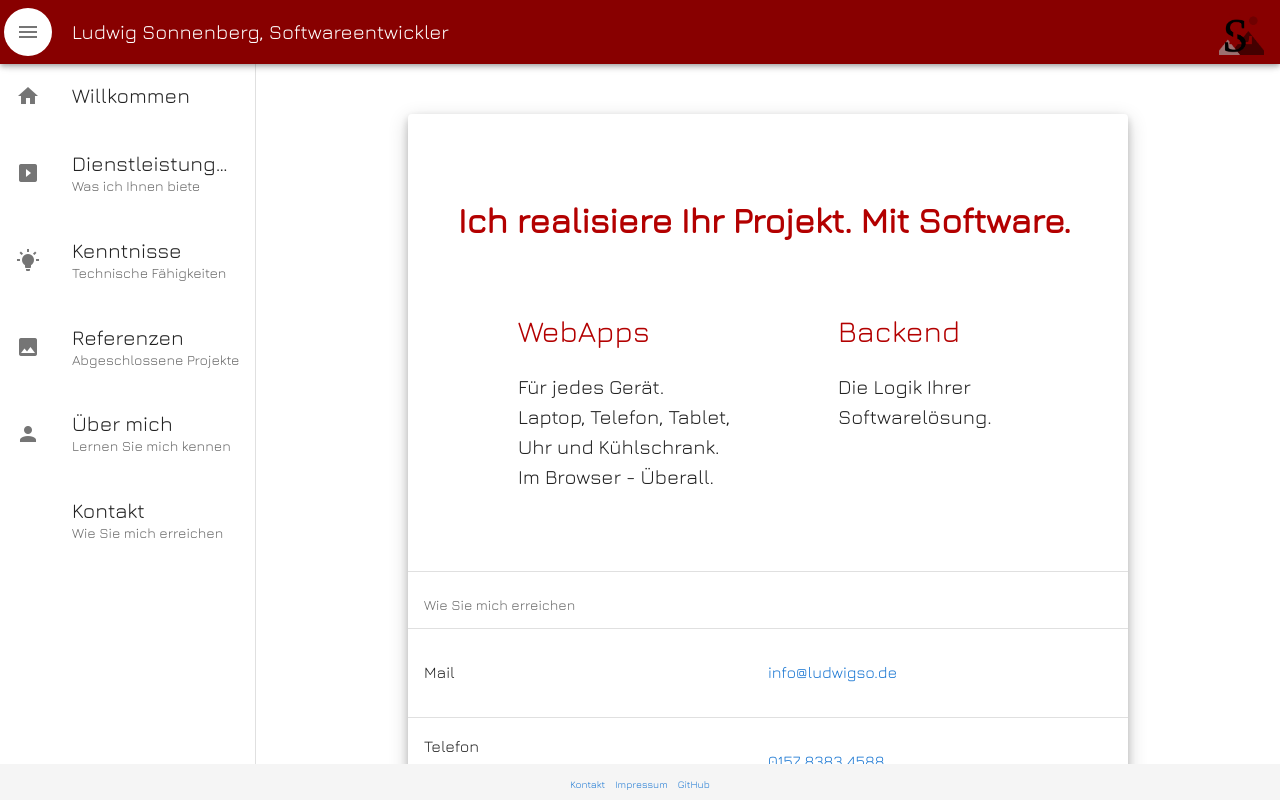
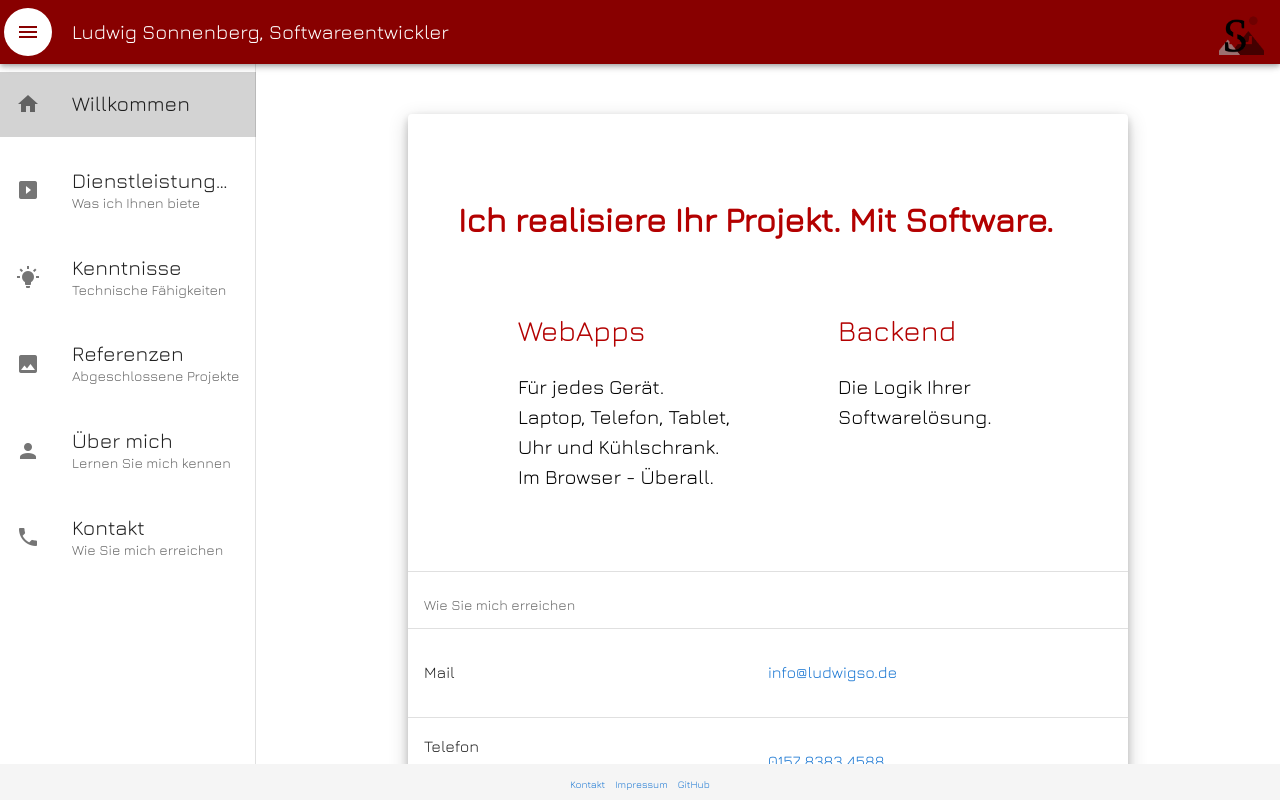
Before and after one commit to LudwigSo/ludwigbr_de, a Vue app: page / in a window 1280 px wide. Shown: the top 800 px of the page. Built offline with nearby package versions, Linux system fonts and the light colour scheme.

Commit message:
Add mouseover for frontpage

```diff
--- a/public/index.html
+++ b/public/index.html
@@ -11,7 +11,7 @@
   </head>
   <body>
     <noscript>
-      <strong>We're sorry but ludwigbr_de doesn't work properly without JavaScript enabled. Please enable it to continue.</strong>
+      <strong>We're sorry but LudwigSo.de doesn't work properly without JavaScript enabled. Please enable it to continue.</strong>
     </noscript>
     <div id="app"></div>
     <!-- built files will be auto injected -->
@@ -19,7 +19,6 @@
 </html>
 
 <style lang="css">
-
 /*
 
 scrollbar css, use with caution!
--- a/src/App.vue
+++ b/src/App.vue
@@ -19,9 +19,6 @@
         <img id="toolbar-img" src="@/assets/logo-hell-transparent.png" height="45px">
       </v-toolbar-title>
     </v-app-bar>
-
-
-
 
     <div id="background-image-container">
       <v-content class="content">
@@ -71,7 +68,7 @@ export default Vue.extend({
 .myColor-2-2 { color: #d21212; }
 /* .myColor-2-3 { background-color: #FEE9A7 !important; } */
 .myColor-2-3 { background-color: #880000 !important; }
-.myColor-2-4 { background-color: white !important; }
+.myColor-2-4 { background-color: white !important; color:#880000 !important }
 /* .myColor-2-4 { background-color: #FFFFFF !important; } */
 .myColor-2-5 { background-color: #d21212 !important; }
 
@@ -112,7 +109,6 @@ export default Vue.extend({
   margin: 0 auto 0 auto;
 }
 .footer-text {
-  /* color: green; */
   padding: 0 5px 0 5px;
   font-size: 10px;
 }
--- a/src/components/FrontpageDesktop.vue
+++ b/src/components/FrontpageDesktop.vue
@@ -3,25 +3,32 @@
         <div id="Header" class="header business-card">
             <span>Ich realisiere Ihr Projekt. Mit Software.</span>
         </div>
+
+        <router-link to="/services">
+            <div id="web-apps-box" class="highlight-box" />
             <div id="WebApps" class="subheader business-card">
                 <span>WebApps</span>
-        </div>
-        <div id="Backend" class="subheader business-card">
-            <span>Backend</span>
             </div>
             <div id="WebAppsText" class="text business-card">
                 <span>Für jedes Gerät. <br> Laptop, Telefon, Tablet, <br> Uhr und Kühlschrank. <br> Im Browser - Überall.</span>
             </div>
+        </router-link>
+
+        <router-link to="/services">
+            <div id="backend-box" class="highlight-box"></div>
+            <div id="Backend" class="subheader business-card">
+                <span>Backend</span>
+            </div>
             <div id="BackendText" class="text business-card">
                 <span>Die Logik Ihrer <br> Softwarelösung. </span>
             </div>
+        </router-link>
     </div>
 </template>
 
 <script>
 export default {
   name: 'frontpageDesktop',
-
 }
 </script>
 
@@ -49,28 +56,57 @@ export default {
     top: 80px;
     width: 621px;
     font-weight: bold;
-    font-size: 35px;
+    font-size: 34px;
     color: rgba(179,0,0,1);
 }
+
+.highlight-box {
+    position: absolute;
+    border-radius: 5px;
+    z-index: 10;
+    background: #880000;
+    opacity: 0;
+    transition: opacity 0.5s;
+}
+.highlight-box:hover {
+    opacity: 0.15;
+    transition: all 0.5s;
+}
+
+#web-apps-box {
+    left: 80px;
+    top: 175px;
+    width: 270px;
+    height: 230px;
+}
+#backend-box {
+    left: 400px;
+    top: 175px;
+    width: 215px;
+    height: 230px;
+}
+
 #Backend {
     left: 430px;
     top: 195px;
     width: 112px;
-    font-size: 30px;
+    font-size: 29px;
     color: rgba(179,0,0,1);
 }
 #WebApps {
     left: 110px;
     top: 195px;
     width: 124px;
-    font-size: 30px;
+    font-size: 29px;
     color: rgba(179,0,0,1);
 }
+
 #BackendText {
     left: 430px;
     top: 258px;
     width: 145px;
     font-size: 20px;
+    color: black;
     /* color: rgba(0,72,125,1); */
 }
 #WebAppsText {
@@ -78,6 +114,7 @@ export default {
     top: 258px;
     width: 209px;
     font-size: 20px;
+    color: black;
     /* color: rgba(0,72,125,1); */
 }
 </style>
--- a/src/components/Navigation.vue
+++ b/src/components/Navigation.vue
@@ -1,20 +1,18 @@
 <template>
   <v-list>
-    <!-- <v-img id="navigation-img" src="./../assets/profilepicture.jpg" position="center"></v-img> -->
     <router-link to="/">
-      <v-list-item link class="marginBot20">
+      <v-list-item link class="marginBot20 router-link-list-item">
         <v-list-item-action>
           <v-icon>mdi-home</v-icon>
         </v-list-item-action>
         <v-list-item-content>
-          <v-list-item-title class="navigation-title">Willkommen</v-list-item-title>
-          <!-- <v-list-item-subtitle>Über mich</v-list-item-subtitle> -->
+          <v-list-item-title class="navigation-title no-subtitle">Willkommen</v-list-item-title>
         </v-list-item-content>
       </v-list-item>
     </router-link>
 
-    <router-link to="/services" >
-      <v-list-item link class="marginBot20">
+    <router-link to="/services">
+      <v-list-item link class="marginBot20 router-link-list-item">
         <v-list-item-action>
           <v-icon>mdi-play-box</v-icon>
         </v-list-item-action>
@@ -26,7 +24,7 @@
     </router-link>
 
     <router-link to="/knowledge" >
-      <v-list-item link class="marginBot20">
+      <v-list-item link class="marginBot20 router-link-list-item">
         <v-list-item-action>
           <v-icon>mdi-lightbulb-on</v-icon>
         </v-list-item-action>
@@ -38,7 +36,7 @@
     </router-link>
 
     <router-link to="/credentials">
-      <v-list-item link class="marginBot20">
+      <v-list-item link class="marginBot20 router-link-list-item">
         <v-list-item-action>
           <v-icon>mdi-image</v-icon>
         </v-list-item-action>
@@ -50,7 +48,7 @@
     </router-link>
 
     <router-link to="/about">
-      <v-list-item link class="marginBot20">
+      <v-list-item link class="marginBot20 router-link-list-item">
         <v-list-item-action>
           <v-icon>mdi-account</v-icon>
         </v-list-item-action>
@@ -62,9 +60,9 @@
     </router-link>
 
     <router-link to="/contact">
-      <v-list-item link>
+      <v-list-item link class="router-link-list-item">
         <v-list-item-action>
-          <v-icon>mdi-contact-phone</v-icon>
+          <v-icon>mdi-phone</v-icon>
         </v-list-item-action>
         <v-list-item-content>
           <v-list-item-title  class="navigation-title">Kontakt</v-list-item-title>
@@ -90,9 +88,20 @@ export default {
   width: 200px;
   height: 280px;
 } */
+
+div.router-link-list-item {
+  background: inherit;
+}
+.router-link-exact-active {
+  background: lightgray;
+}
 .navigation-title {
   line-height: 1.5rem !important;
   font-size: 1.3rem !important;
+}
+.no-subtitle {
+  padding-top: 8.4px;
+  padding-bottom: 8.4px;
 }
 .marginBot20 {
   margin-bottom: 20px;
```
Lines whose indentation alone changed are shown as unchanged.
